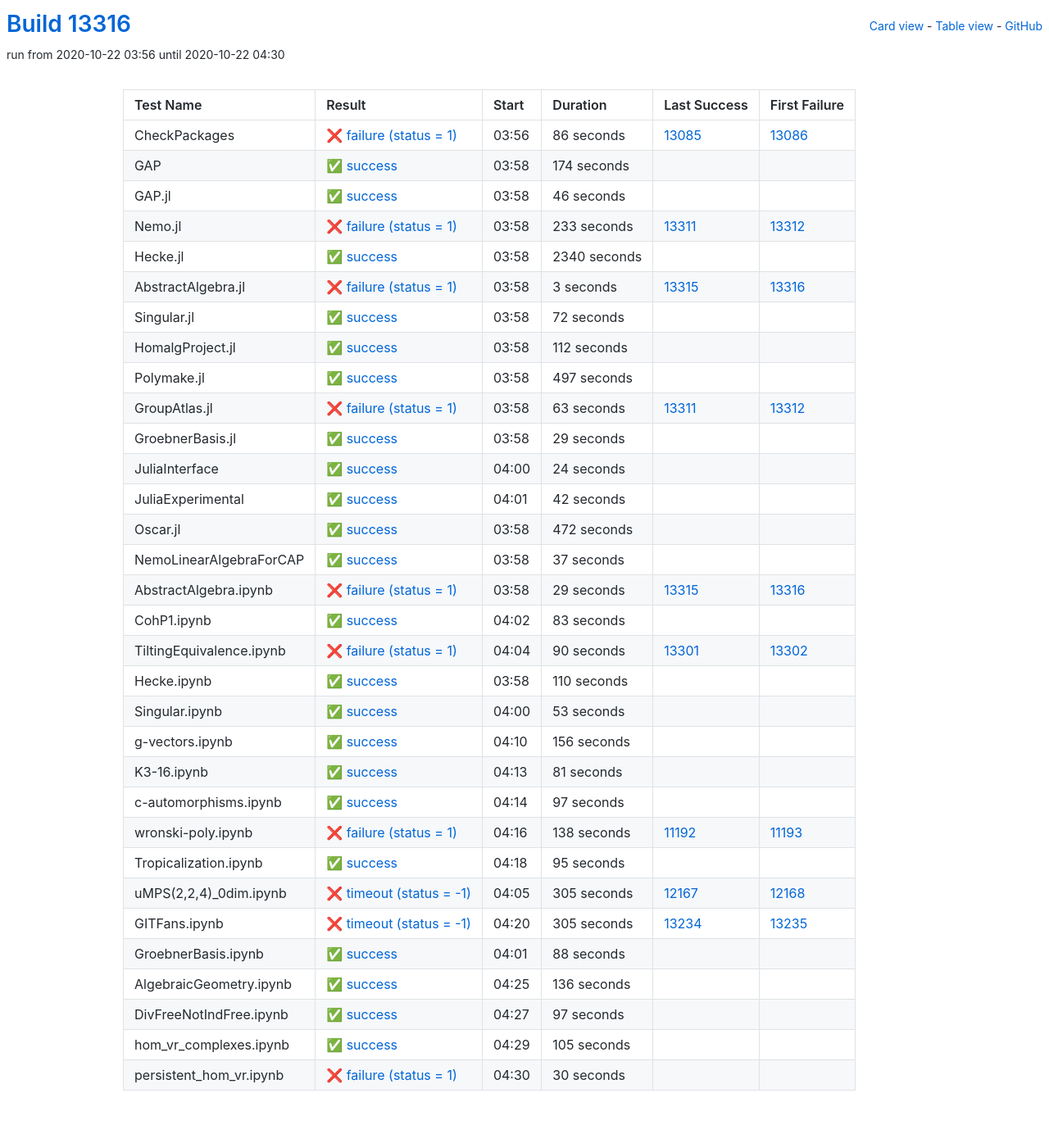
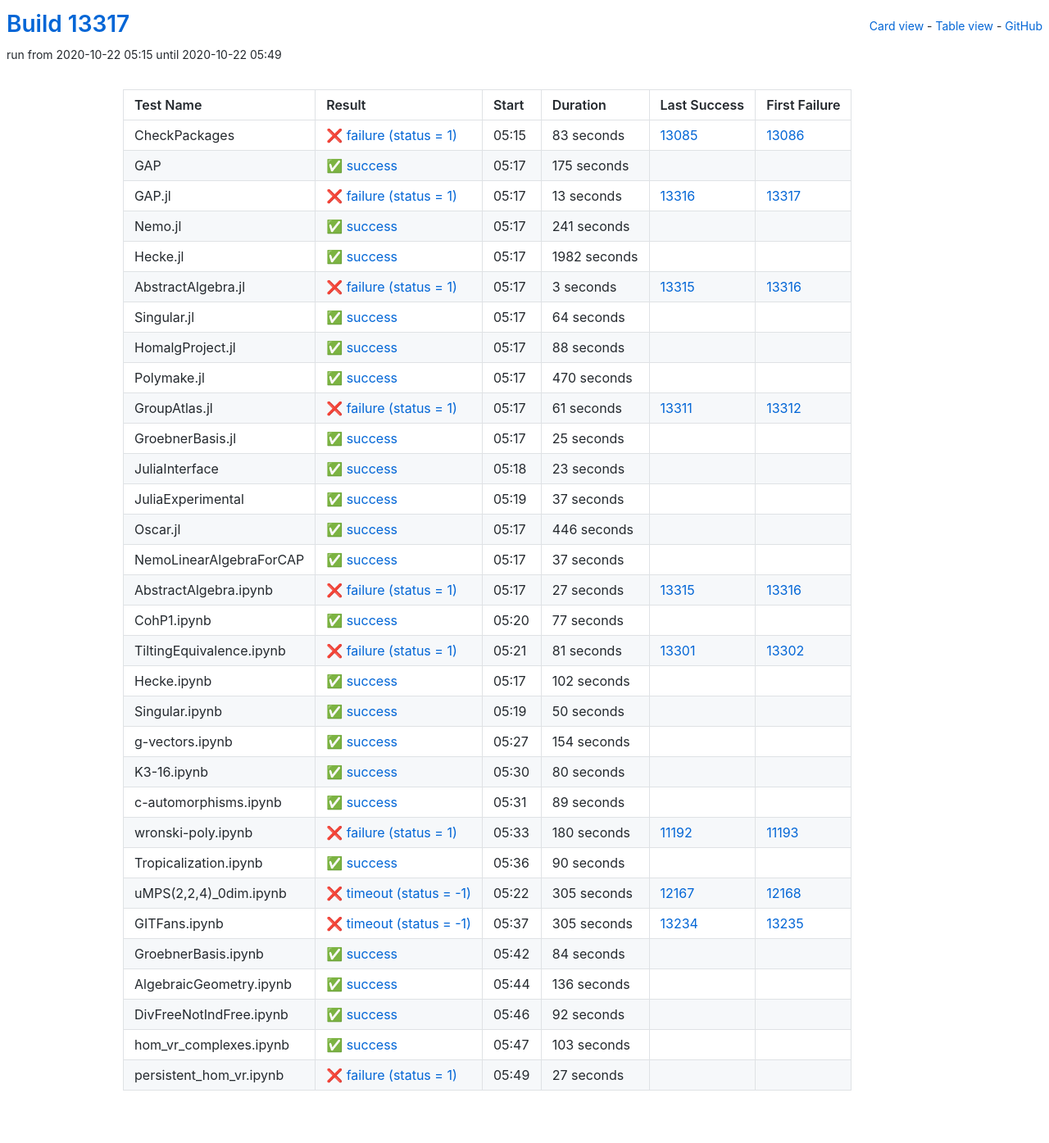
Before and after one commit to oscar-system/oscar-ci-status, a Jekyll site: the page built from table.html, in a window 1280 px wide. Shown: the whole page at 82% size. Built offline with Jekyll 4.4.1, drawn with Linux system fonts in a browser that asks for light colours.

Commit message:
Build #13317

```diff
--- a/_data/ci.yml
+++ b/_data/ci.yml
@@ -1,6 +1,6 @@
 ---
-build: 13316
-build_url: https://oscarci.mathematik.uni-kl.de/job/oscar/13316/
+build: 13317
+build_url: https://oscarci.mathematik.uni-kl.de/job/oscar/13317/
 job: oscar
 organization: oscar-system
 repo: oscar-ci-status
@@ -8,68 +8,68 @@
 tests:
 - name: CheckPackages
   id: checkpackages
-  log: https://oscarci.mathematik.uni-kl.de/job/oscar/13316/artifact/logs/build-13316/CheckPackages.log
-  start: 2020-10-22 03:56
+  log: https://oscarci.mathematik.uni-kl.de/job/oscar/13317/artifact/logs/build-13317/CheckPackages.log
+  start: 2020-10-22 05:15
   success: false
   exitcode: 1
   status: failure
-  duration: 86
+  duration: 83
   last_success: 13085
   last_success_url: https://oscarci.mathematik.uni-kl.de/job/oscar/13085/
   first_failure: 13086
   first_failure_url: https://oscarci.mathematik.uni-kl.de/job/oscar/13086/
 - name: GAP
   id: gap
-  log: https://oscarci.mathematik.uni-kl.de/job/oscar/13316/artifact/logs/build-13316/GAP.log
-  start: 2020-10-22 03:58
+  log: https://oscarci.mathematik.uni-kl.de/job/oscar/13317/artifact/logs/build-13317/GAP.log
+  start: 2020-10-22 05:17
   success: true
   exitcode: 0
   status: success
-  duration: 174
+  duration: 175
   last_success: false
   last_success_url:
   first_failure: false
   first_failure_url:
 - name: GAP.jl
   id: gap-jl
-  log: https://oscarci.mathematik.uni-kl.de/job/oscar/13316/artifact/logs/build-13316/GAP.jl.log
-  start: 2020-10-22 03:58
+  log: https://oscarci.mathematik.uni-kl.de/job/oscar/13317/artifact/logs/build-13317/GAP.jl.log
+  start: 2020-10-22 05:17
+  success: false
+  exitcode: 1
+  status: failure
+  duration: 13
+  last_success: 13316
+  last_success_url: https://oscarci.mathematik.uni-kl.de/job/oscar/13316/
+  first_failure: 13317
+  first_failure_url: https://oscarci.mathematik.uni-kl.de/job/oscar/13317/
+- name: Nemo.jl
+  id: nemo-jl
+  log: https://oscarci.mathematik.uni-kl.de/job/oscar/13317/artifact/logs/build-13317/Nemo.jl.log
+  start: 2020-10-22 05:17
   success: true
   exitcode: 0
   status: success
-  duration: 46
+  duration: 241
   last_success: false
   last_success_url:
   first_failure: false
   first_failure_url:
-- name: Nemo.jl
-  id: nemo-jl
-  log: https://oscarci.mathematik.uni-kl.de/job/oscar/13316/artifact/logs/build-13316/Nemo.jl.log
-  start: 2020-10-22 03:58
-  success: false
-  exitcode: 1
-  status: failure
-  duration: 233
-  last_success: 13311
-  last_success_url: https://oscarci.mathematik.uni-kl.de/job/oscar/13311/
-  first_failure: 13312
-  first_failure_url: https://oscarci.mathematik.uni-kl.de/job/oscar/13312/
 - name: Hecke.jl
   id: hecke-jl
-  log: https://oscarci.mathematik.uni-kl.de/job/oscar/13316/artifact/logs/build-13316/Hecke.jl.log
-  start: 2020-10-22 03:58
+  log: https://oscarci.mathematik.uni-kl.de/job/oscar/13317/artifact/logs/build-13317/Hecke.jl.log
+  start: 2020-10-22 05:17
   success: true
   exitcode: 0
   status: success
-  duration: 2340
+  duration: 1982
   last_success: false
   last_success_url:
   first_failure: false
   first_failure_url:
 - name: AbstractAlgebra.jl
   id: abstractalgebra-jl
-  log: https://oscarci.mathematik.uni-kl.de/job/oscar/13316/artifact/logs/build-13316/AbstractAlgebra.jl.log
-  start: 2020-10-22 03:58
+  log: https://oscarci.mathematik.uni-kl.de/job/oscar/13317/artifact/logs/build-13317/AbstractAlgebra.jl.log
+  start: 2020-10-22 05:17
   success: false
   exitcode: 1
   status: failure
@@ -80,104 +80,104 @@
   first_failure_url: https://oscarci.mathematik.uni-kl.de/job/oscar/13316/
 - name: Singular.jl
   id: singular-jl
-  log: https://oscarci.mathematik.uni-kl.de/job/oscar/13316/artifact/logs/build-13316/Singular.jl.log
-  start: 2020-10-22 03:58
+  log: https://oscarci.mathematik.uni-kl.de/job/oscar/13317/artifact/logs/build-13317/Singular.jl.log
+  start: 2020-10-22 05:17
   success: true
   exitcode: 0
   status: success
-  duration: 72
+  duration: 64
   last_success: false
   last_success_url:
   first_failure: false
   first_failure_url:
 - name: HomalgProject.jl
   id: homalgproject-jl
-  log: https://oscarci.mathematik.uni-kl.de/job/oscar/13316/artifact/logs/build-13316/HomalgProject.jl.log
-  start: 2020-10-22 03:58
+  log: https://oscarci.mathematik.uni-kl.de/job/oscar/13317/artifact/logs/build-13317/HomalgProject.jl.log
+  start: 2020-10-22 05:17
   success: true
   exitcode: 0
   status: success
-  duration: 112
+  duration: 88
   last_success: false
   last_success_url:
   first_failure: false
   first_failure_url:
 - name: Polymake.jl
   id: polymake-jl
-  log: https://oscarci.mathematik.uni-kl.de/job/oscar/13316/artifact/logs/build-13316/Polymake.jl.log
-  start: 2020-10-22 03:58
+  log: https://oscarci.mathematik.uni-kl.de/job/oscar/13317/artifact/logs/build-13317/Polymake.jl.log
+  start: 2020-10-22 05:17
   success: true
   exitcode: 0
   status: success
-  duration: 497
+  duration: 470
   last_success: false
   last_success_url:
   first_failure: false
   first_failure_url:
 - name: GroupAtlas.jl
   id: groupatlas-jl
-  log: https://oscarci.mathematik.uni-kl.de/job/oscar/13316/artifact/logs/build-13316/GroupAtlas.jl.log
-  start: 2020-10-22 03:58
+  log: https://oscarci.mathematik.uni-kl.de/job/oscar/13317/artifact/logs/build-13317/GroupAtlas.jl.log
+  start: 2020-10-22 05:17
   success: false
   exitcode: 1
   status: failure
-  duration: 63
+  duration: 61
   last_success: 13311
   last_success_url: https://oscarci.mathematik.uni-kl.de/job/oscar/13311/
   first_failure: 13312
   first_failure_url: https://oscarci.mathematik.uni-kl.de/job/oscar/13312/
 - name: GroebnerBasis.jl
   id: groebnerbasis-jl
-  log: https://oscarci.mathematik.uni-kl.de/job/oscar/13316/artifact/logs/build-13316/GroebnerBasis.jl.log
-  start: 2020-10-22 03:58
+  log: https://oscarci.mathematik.uni-kl.de/job/oscar/13317/artifact/logs/build-13317/GroebnerBasis.jl.log
+  start: 2020-10-22 05:17
   success: true
   exitcode: 0
   status: success
-  duration: 29
+  duration: 25
   last_success: false
   last_success_url:
   first_failure: false
   first_failure_url:
 - name: JuliaInterface
   id: juliainterface
-  log: https://oscarci.mathematik.uni-kl.de/job/oscar/13316/artifact/logs/build-13316/JuliaInterface.log
-  start: 2020-10-22 04:00
+  log: https://oscarci.mathematik.uni-kl.de/job/oscar/13317/artifact/logs/build-13317/JuliaInterface.log
+  start: 2020-10-22 05:18
   success: true
   exitcode: 0
   status: success
-  duration: 24
+  duration: 23
   last_success: false
   last_success_url:
   first_failure: false
   first_failure_url:
 - name: JuliaExperimental
   id: juliaexperimental
-  log: https://oscarci.mathematik.uni-kl.de/job/oscar/13316/artifact/logs/build-13316/JuliaExperimental.log
-  start: 2020-10-22 04:01
+  log: https://oscarci.mathematik.uni-kl.de/job/oscar/13317/artifact/logs/build-13317/JuliaExperimental.log
+  start: 2020-10-22 05:19
   success: true
   exitcode: 0
   status: success
-  duration: 42
+  duration: 37
   last_success: false
   last_success_url:
   first_failure: false
   first_failure_url:
 - name: Oscar.jl
   id: oscar-jl
-  log: https://oscarci.mathematik.uni-kl.de/job/oscar/13316/artifact/logs/build-13316/Oscar.jl.log
-  start: 2020-10-22 03:58
+  log: https://oscarci.mathematik.uni-kl.de/job/oscar/13317/artifact/logs/build-13317/Oscar.jl.log
+  start: 2020-10-22 05:17
   success: true
   exitcode: 0
   status: success
-  duration: 472
+  duration: 446
   last_success: false
   last_success_url:
   first_failure: false
   first_failure_url:
 - name: NemoLinearAlgebraForCAP
   id: nemolinearalgebraforcap
-  log: https://oscarci.mathematik.uni-kl.de/job/oscar/13316/artifact/logs/build-13316/NemoLinearAlgebraForCAP.log
-  start: 2020-10-22 03:58
+  log: https://oscarci.mathematik.uni-kl.de/job/oscar/13317/artifact/logs/build-13317/NemoLinearAlgebraForCAP.log
+  start: 2020-10-22 05:17
   success: true
   exitcode: 0
   status: success
@@ -188,128 +188,128 @@
   first_failure_url:
 - name: AbstractAlgebra.ipynb
   id: abstractalgebra-ipynb
-  log: https://oscarci.mathematik.uni-kl.de/job/oscar/13316/artifact/logs/build-13316/AbstractAlgebra.ipynb.log
-  start: 2020-10-22 03:58
+  log: https://oscarci.mathematik.uni-kl.de/job/oscar/13317/artifact/logs/build-13317/AbstractAlgebra.ipynb.log
+  start: 2020-10-22 05:17
   success: false
   exitcode: 1
   status: failure
-  duration: 29
+  duration: 27
   last_success: 13315
   last_success_url: https://oscarci.mathematik.uni-kl.de/job/oscar/13315/
   first_failure: 13316
   first_failure_url: https://oscarci.mathematik.uni-kl.de/job/oscar/13316/
 - name: CohP1.ipynb
   id: cohp1-ipynb
-  log: https://oscarci.mathematik.uni-kl.de/job/oscar/13316/artifact/logs/build-13316/CohP1.ipynb.log
-  start: 2020-10-22 04:02
+  log: https://oscarci.mathematik.uni-kl.de/job/oscar/13317/artifact/logs/build-13317/CohP1.ipynb.log
+  start: 2020-10-22 05:20
   success: true
   exitcode: 0
   status: success
-  duration: 83
+  duration: 77
   last_success: false
   last_success_url:
   first_failure: false
   first_failure_url:
 - name: TiltingEquivalence.ipynb
   id: tiltingequivalence-ipynb
-  log: https://oscarci.mathematik.uni-kl.de/job/oscar/13316/artifact/logs/build-13316/TiltingEquivalence.ipynb.log
-  start: 2020-10-22 04:04
+  log: https://oscarci.mathematik.uni-kl.de/job/oscar/13317/artifact/logs/build-13317/TiltingEquivalence.ipynb.log
+  start: 2020-10-22 05:21
   success: false
   exitcode: 1
   status: failure
-  duration: 90
+  duration: 81
   last_success: 13301
   last_success_url: https://oscarci.mathematik.uni-kl.de/job/oscar/13301/
   first_failure: 13302
   first_failure_url: https://oscarci.mathematik.uni-kl.de/job/oscar/13302/
 - name: Hecke.ipynb
   id: hecke-ipynb
-  log: https://oscarci.mathematik.uni-kl.de/job/oscar/13316/artifact/logs/build-13316/Hecke.ipynb.log
-  start: 2020-10-22 03:58
+  log: https://oscarci.mathematik.uni-kl.de/job/oscar/13317/artifact/logs/build-13317/Hecke.ipynb.log
+  start: 2020-10-22 05:17
   success: true
   exitcode: 0
   status: success
-  duration: 110
+  duration: 102
   last_success: false
   last_success_url:
   first_failure: false
   first_failure_url:
 - name: Singular.ipynb
   id: singular-ipynb
-  log: https://oscarci.mathematik.uni-kl.de/job/oscar/13316/artifact/logs/build-13316/Singular.ipynb.log
-  start: 2020-10-22 04:00
+  log: https://oscarci.mathematik.uni-kl.de/job/oscar/13317/artifact/logs/build-13317/Singular.ipynb.log
+  start: 2020-10-22 05:19
   success: true
   exitcode: 0
   status: success
-  duration: 53
+  duration: 50
   last_success: false
   last_success_url:
   first_failure: false
   first_failure_url:
 - name: g-vectors.ipynb
   id: g-vectors-ipynb
-  log: https://oscarci.mathematik.uni-kl.de/job/oscar/13316/artifact/logs/build-13316/g-vectors.ipynb.log
-  start: 2020-10-22 04:10
+  log: https://oscarci.mathematik.uni-kl.de/job/oscar/13317/artifact/logs/build-13317/g-vectors.ipynb.log
+  start: 2020-10-22 05:27
   success: true
   exitcode: 0
   status: success
-  duration: 156
+  duration: 154
   last_success: false
   last_success_url:
   first_failure: false
   first_failure_url:
 - name: K3-16.ipynb
   id: k3-16-ipynb
-  log: https://oscarci.mathematik.uni-kl.de/job/oscar/13316/artifact/logs/build-13316/K3-16.ipynb.log
-  start: 2020-10-22 04:13
+  log: https://oscarci.mathematik.uni-kl.de/job/oscar/13317/artifact/logs/build-13317/K3-16.ipynb.log
+  start: 2020-10-22 05:30
   success: true
   exitcode: 0
   status: success
-  duration: 81
+  duration: 80
   last_success: false
   last_success_url:
   first_failure: false
   first_failure_url:
 - name: c-automorphisms.ipynb
   id: c-automorphisms-ipynb
-  log: https://oscarci.mathematik.uni-kl.de/job/oscar/13316/artifact/logs/build-13316/c-automorphisms.ipynb.log
-  start: 2020-10-22 04:14
+  log: https://oscarci.mathematik.uni-kl.de/job/oscar/13317/artifact/logs/build-13317/c-automorphisms.ipynb.log
+  start: 2020-10-22 05:31
   success: true
   exitcode: 0
   status: success
-  duration: 97
+  duration: 89
   last_success: false
   last_success_url:
   first_failure: false
   first_failure_url:
 - name: wronski-poly.ipynb
   id: wronski-poly-ipynb
-  log: https://oscarci.mathematik.uni-kl.de/job/oscar/13316/artifact/logs/build-13316/wronski-poly.ipynb.log
-  start: 2020-10-22 04:16
+  log: https://oscarci.mathematik.uni-kl.de/job/oscar/13317/artifact/logs/build-13317/wronski-poly.ipynb.log
+  start: 2020-10-22 05:33
   success: false
   exitcode: 1
   status: failure
-  duration: 138
+  duration: 180
   last_success: 11192
   last_success_url: https://oscarci.mathematik.uni-kl.de/job/oscar/11192/
   first_failure: 11193
   first_failure_url: https://oscarci.mathematik.uni-kl.de/job/oscar/11193/
 - name: Tropicalization.ipynb
   id: tropicalization-ipynb
-  log: https://oscarci.mathematik.uni-kl.de/job/oscar/13316/artifact/logs/build-13316/Tropicalization.ipynb.log
-  start: 2020-10-22 04:18
+  log: https://oscarci.mathematik.uni-kl.de/job/oscar/13317/artifact/logs/build-13317/Tropicalization.ipynb.log
+  start: 2020-10-22 05:36
   success: true
   exitcode: 0
   status: success
-  duration: 95
+  duration: 90
   last_success: false
   last_success_url:
   first_failure: false
   first_failure_url:
 - name: uMPS(2,2,4)_0dim.ipynb
   id: umps-2-2-4-0dim-ipynb
-  log: https://oscarci.mathematik.uni-kl.de/job/oscar/13316/artifact/logs/build-13316/uMPS-2-2-4-_0dim.ipynb.log
-  start: 2020-10-22 04:05
+  log: https://oscarci.mathematik.uni-kl.de/job/oscar/13317/artifact/logs/build-13317/uMPS-2-2-4-_0dim.ipynb.log
+  start: 2020-10-22 05:22
   success: false
   exitcode: -1
   status: timeout
@@ -320,8 +320,8 @@
   first_failure_url: https://oscarci.mathematik.uni-kl.de/job/oscar/12168/
 - name: GITFans.ipynb
   id: gitfans-ipynb
-  log: https://oscarci.mathematik.uni-kl.de/job/oscar/13316/artifact/logs/build-13316/GITFans.ipynb.log
-  start: 2020-10-22 04:20
+  log: https://oscarci.mathematik.uni-kl.de/job/oscar/13317/artifact/logs/build-13317/GITFans.ipynb.log
+  start: 2020-10-22 05:37
   success: false
   exitcode: -1
   status: timeout
@@ -332,20 +332,20 @@
   first_failure_url: https://oscarci.mathematik.uni-kl.de/job/oscar/13235/
 - name: GroebnerBasis.ipynb
   id: groebnerbasis-ipynb
-  log: https://oscarci.mathematik.uni-kl.de/job/oscar/13316/artifact/logs/build-13316/GroebnerBasis.ipynb.log
-  start: 2020-10-22 04:01
+  log: https://oscarci.mathematik.uni-kl.de/job/oscar/13317/artifact/logs/build-13317/GroebnerBasis.ipynb.log
+  start: 2020-10-22 05:42
   success: true
   exitcode: 0
   status: success
-  duration: 88
+  duration: 84
   last_success: false
   last_success_url:
   first_failure: false
   first_failure_url:
 - name: AlgebraicGeometry.ipynb
   id: algebraicgeometry-ipynb
-  log: https://oscarci.mathematik.uni-kl.de/job/oscar/13316/artifact/logs/build-13316/AlgebraicGeometry.ipynb.log
-  start: 2020-10-22 04:25
+  log: https://oscarci.mathematik.uni-kl.de/job/oscar/13317/artifact/logs/build-13317/AlgebraicGeometry.ipynb.log
+  start: 2020-10-22 05:44
   success: true
   exitcode: 0
   status: success
@@ -356,36 +356,36 @@
   first_failure_url:
 - name: DivFreeNotIndFree.ipynb
   id: divfreenotindfree-ipynb
-  log: https://oscarci.mathematik.uni-kl.de/job/oscar/13316/artifact/logs/build-13316/DivFreeNotIndFree.ipynb.log
-  start: 2020-10-22 04:27
+  log: https://oscarci.mathematik.uni-kl.de/job/oscar/13317/artifact/logs/build-13317/DivFreeNotIndFree.ipynb.log
+  start: 2020-10-22 05:46
   success: true
   exitcode: 0
   status: success
-  duration: 97
+  duration: 92
   last_success: false
   last_success_url:
   first_failure: false
   first_failure_url:
 - name: hom_vr_complexes.ipynb
   id: hom-vr-complexes-ipynb
-  log: https://oscarci.mathematik.uni-kl.de/job/oscar/13316/artifact/logs/build-13316/hom_vr_complexes.ipynb.log
-  start: 2020-10-22 04:29
+  log: https://oscarci.mathematik.uni-kl.de/job/oscar/13317/artifact/logs/build-13317/hom_vr_complexes.ipynb.log
+  start: 2020-10-22 05:47
   success: true
   exitcode: 0
   status: success
-  duration: 105
+  duration: 103
   last_success: false
   last_success_url:
   first_failure: false
   first_failure_url:
 - name: persistent_hom_vr.ipynb
   id: persistent-hom-vr-ipynb
-  log: https://oscarci.mathematik.uni-kl.de/job/oscar/13316/artifact/logs/build-13316/persistent_hom_vr.ipynb.log
-  start: 2020-10-22 04:30
+  log: https://oscarci.mathematik.uni-kl.de/job/oscar/13317/artifact/logs/build-13317/persistent_hom_vr.ipynb.log
+  start: 2020-10-22 05:49
   success: false
   exitcode: 1
   status: failure
-  duration: 30
+  duration: 27
   last_success: false
   last_success_url:
   first_failure: false
```
Also changed, not shown: README.md.
